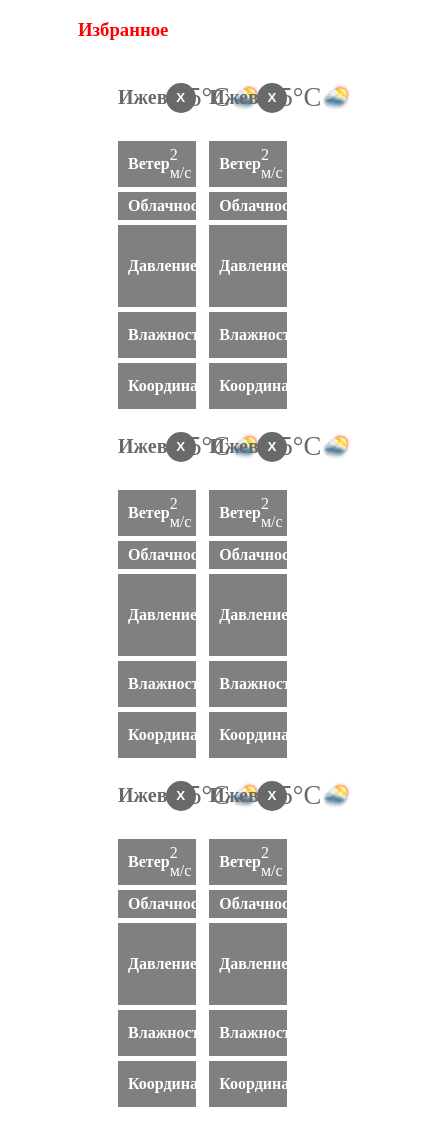
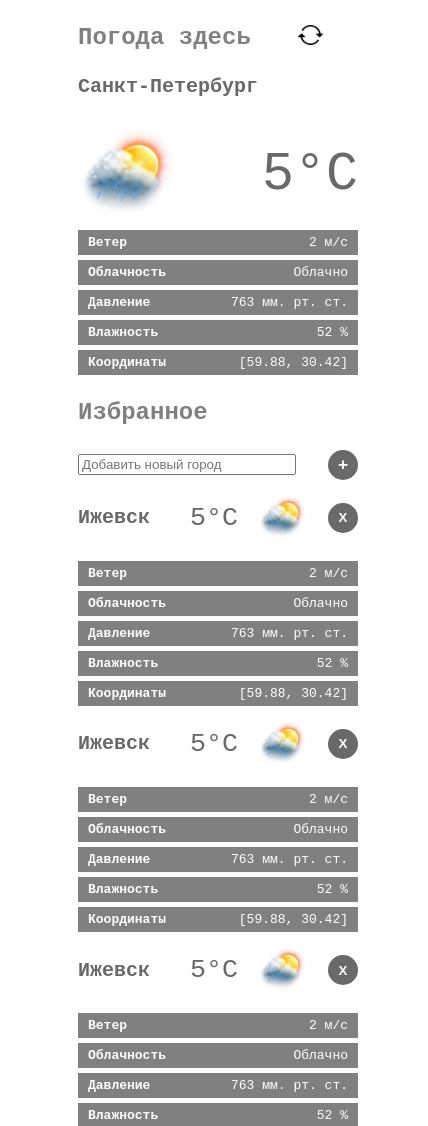
Before and after one commit to 4ound/web-project, a plain HTML site: page lab1/index.html in a window 390 px wide. Shown: the top 1126 px of the page, 428 px wide, since content can reach past the window. Drawn offline with Linux system fonts and the light colour scheme.

Commit message:
final-ish lab

```diff
--- a/lab1/index.html
+++ b/lab1/index.html
@@ -2,16 +2,58 @@
 <html lang="en">
 <head>
     <meta charset="UTF-8">
+    <meta name="viewport" content="width=device-width, initial-scale=1">
     <title>Title</title>
-    <link rel="stylesheet" href="styles.css">
+    <link rel="stylesheet" href="static/styles.css">
 </head>
 
 <body>
     <head>
-
+        <div class="geo-update">
+            <h3>Погода здесь</h3>
+            <input class="geo-update__input_desktop" type="button" value="Обновить геолокацию">
+            <input class="geo-update__input_mobile" type="button" value="">
+        </div>
+        <div class="current-city">
+            <div class="current-city__info">
+                <h4>Санкт-Петербург</h4>
+                <div class="current-city_weather">
+                    <img src="static/weather.png">
+                    <span>5°C</span>
+                </div>
+            </div>
+            <ul class="cities-list__city__city-properties">
+                <li class="cities-list__city__city-properties__city-property">
+                    <span>Ветер</span>
+                    <span>2 м/c</span>
+                </li>
+                <li class="cities-list__city__city-properties__city-property">
+                    <span>Облачность</span>
+                    <span>Облачно</span>
+                </li>
+                <li class="cities-list__city__city-properties__city-property">
+                    <span>Давление</span>
+                    <span>763 мм. рт. ст.</span>
+                </li>
+                <li class="cities-list__city__city-properties__city-property">
+                    <span>Влажность</span>
+                    <span>52 %</span>
+                </li>
+                <li class="cities-list__city__city-properties__city-property">
+                    <span>Координаты</span>
+                    <span>[59.88, 30.42]</span>
+                </li>
+            </ul>
+        </div>
     </head>
     <main>
-        <h3>Избранное</h3>
+        <div class="toolbar">
+            <h3>Избранное</h3>
+            <div>
+                <input placeholder="Добавить новый город">
+                <button>+</button>
+            </div>
+        </div>
         <ul class="cities-list">
             <!-- first city -->
             <li class="cities-list__city">
--- /dev/null
+++ b/lab1/static/styles.css
@@ -0,0 +1,229 @@
+
+img {
+    width: 2em;
+    height: 2em;
+}
+
+li {
+    list-style: none;
+}
+
+li.cities-list__city__city-properties__city-property {
+    background: gray;
+    color: white;
+    padding: 5px 10px;
+    margin-top: 5px;
+}
+
+li.cities-list__city {
+    width: 40%;
+}
+
+.cities-list__city__city-properties, .cities-list {
+    padding: 0;
+    margin: 0;
+}
+
+.cities-list__city__city-properties__city-property span:first-child {
+    font-weight: bold;
+}
+
+.cities-list__city__city-properties__city-property, .cities-list__city__city-header, .cities-list__city__city-header__text {
+    display: flex;
+    justify-content: space-between;
+    align-items: center;
+}
+
+.cities-list__city__city-header {
+    margin-bottom: 0;
+    padding: 0;
+}
+
+.current-city h4 {
+    font-size: 15pt;
+    margin-top: 0;
+    color: dimgray;
+}
+
+.current-city_weather {
+    display: flex;
+    justify-content: space-between;
+    align-items: center;
+}
+
+.current-city_weather img {
+    width: 100px;
+    height: 100px;
+}
+
+.current-city_weather span {
+    font-size: 40pt;
+    color: dimgray;
+}
+
+.cities-list__city__city-header__text h4 {
+    display: inline-block;
+    font-size: 15pt;
+    color: dimgray;
+}
+
+.cities-list__city__city-header__text span {
+    color: dimgray;
+    font-size: 20pt;
+    margin-left: 40px;
+    margin-right: 20px;
+}
+
+.cities-list__city__city-header__text img {
+    width: 50px;
+    height: 50px;
+}
+
+.cities-list__city__city-header__text {
+    width: 50%;
+}
+
+button {
+    border-radius: 50%;
+    border: none;
+    outline: none; /* убираем границы выделения после клика */
+    height: 30px;
+    width: 30px;
+    background: dimgray;
+    color: white;
+    font-weight: bold;
+}
+
+button:hover {
+    background: gray;
+}
+
+body {
+    font-family: monospace;
+    margin: 0 20%;
+    min-width: 350px;
+}
+
+.cities-list__city {
+    display: inline-block;
+}
+
+.cities-list__city:nth-child(odd) {
+    margin-right: 5%;
+}
+
+.toolbar {
+    display: flex;
+    justify-content: space-between;
+    align-items: center;
+}
+
+h3 {
+    font-size: 18pt;
+    color: gray;
+}
+
+.toolbar button {
+    font-size: 13pt;
+}
+
+.geo-update {
+    display: flex;
+    justify-content: space-between;
+    align-items: center;
+    width: 59%;
+    /*position: absolute;*/
+    /*left: 50%;*/
+    /*top: 0;*/
+}
+
+.geo-update__input_desktop {
+    width: 150px;
+    height: 40px;
+    border-radius: 7px;
+    border: none;
+    outline: none;
+}
+
+
+.geo-update__input_mobile {
+    width: 25px;
+    height: 25px;
+    background-image: url("refresh.png");
+    background-repeat: no-repeat;
+    background-size: 25px, 25px;
+    background-color: transparent;
+    display: none;
+    border: none;
+    outline: none;
+}
+
+.geo-update__input_mobile:hover {
+    background-color: gray;
+}
+
+.current-city {
+    display: flex;
+    justify-content: space-between;
+}
+
+.current-city .cities-list__city__city-properties {
+    width: 45%;
+}
+
+.current-city .current-city__info {
+    width: 30%;
+}
+
+@media screen and (max-width: 950px) {
+    .cities-list__city {
+        display: block;
+    }
+
+    li.cities-list__city {
+        width: 80%;
+    }
+
+    .toolbar {
+        display: block;
+    }
+
+    .toolbar div {
+        width: 80%;
+    }
+
+    .toolbar div {
+        display: flex;
+        justify-content: space-between;
+        align-items: center;
+    }
+
+    .toolbar div input {
+        width: 75%;
+    }
+
+    .geo-update {
+        width: 70%;
+    }
+
+    .geo-update__input_desktop {
+        display: none;
+    }
+
+    .geo-update__input_mobile {
+        display: block;
+    }
+
+    .current-city {
+        justify-content: flex-start;
+        flex-direction: column;
+    }
+
+    .current-city .cities-list__city__city-properties {
+        width: 80%;
+    }
+
+    .current-city .current-city__info {
+        width: 80%;
+    }
+}
--- a/lab1/styles.css
+++ /dev/null
@@ -1,77 +0,0 @@
-h3 {
-    color: red;
-}
-
-img {
-    width: 2em;
-    height: 2em;
-}
-
-li {
-    list-style: none;
-}
-
-li.cities-list__city__city-properties__city-property {
-    background: gray;
-    color: white;
-    padding: 5px 10px;
-    margin-top: 5px;
-}
-
-li.cities-list__city {
-    width: 40%;
-}
-
-.cities-list__city__city-properties {
-    padding: 0;
-}
-
-.cities-list__city__city-properties__city-property span:first-child {
-    font-weight: bold;
-}
-
-.cities-list__city__city-properties__city-property, .cities-list__city__city-header, .cities-list__city__city-header__text {
-    display: flex;
-    justify-content: space-between;
-    align-items: center;
-}
-
-.cities-list__city__city-header {
-    margin-bottom: 0;
-    padding: 0;
-}
-
-.cities-list__city__city-header__text h4 {
-    display: inline-block;
-    font-size: 15pt;
-    color: dimgray;
-}
-
-.cities-list__city__city-header__text span {
-    color: dimgray;
-    font-size: 20pt;
-}
-
-.cities-list__city__city-header__text {
-    width: 50%;
-}
-
-button {
-    border-radius: 50%;
-    border: none;
-    outline: none; /* убираем границы выделения после клика */
-    height: 30px;
-    width: 30px;
-    background: dimgray;
-    color: white;
-    font-weight: bold;
-}
-
-body {
-    margin: 0 20%;
-}
-
-.cities-list__city {
-    display: inline-block;
-    margin-right: 5%;
-}
```
Also changed, not shown: lab1/static/refresh.png (added).
